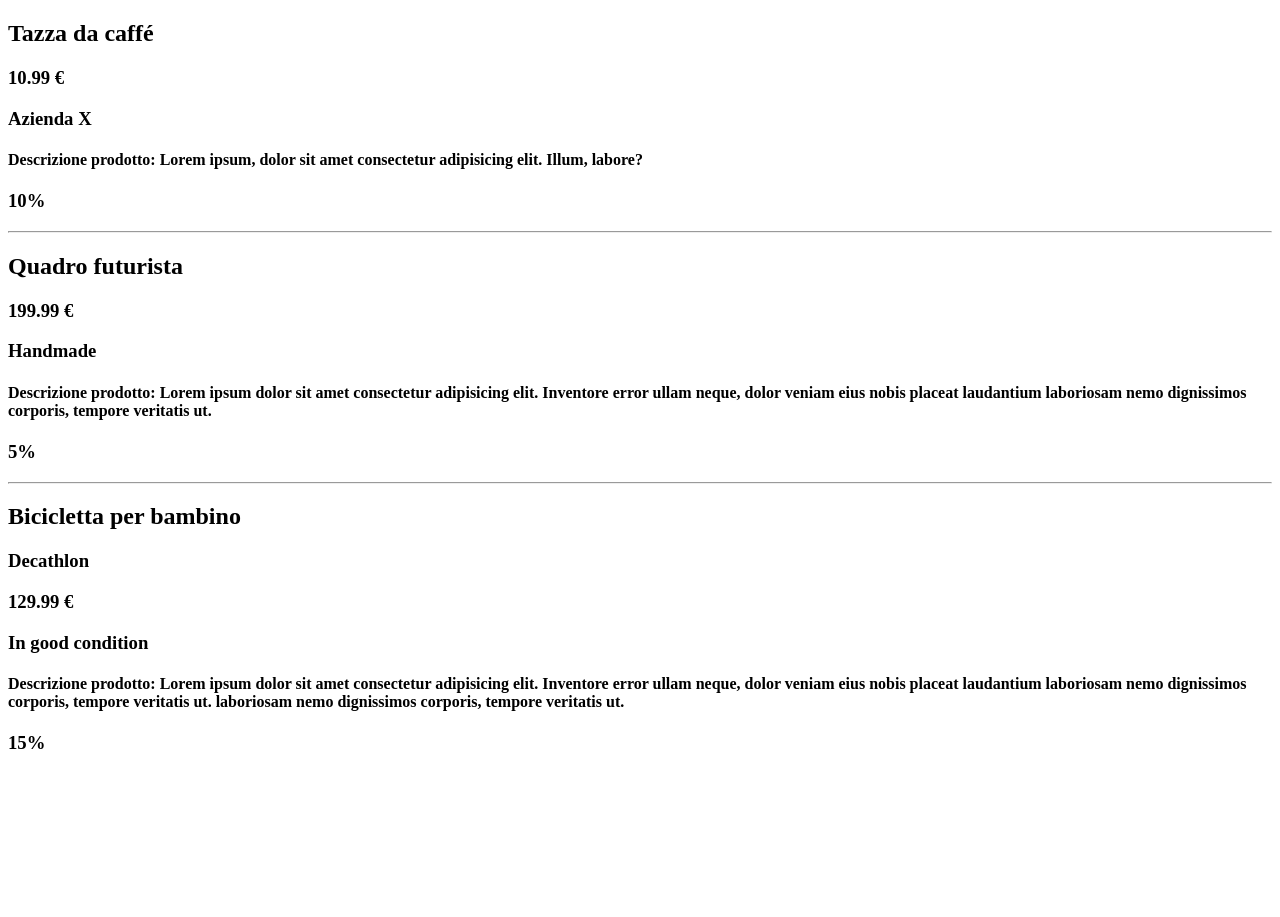
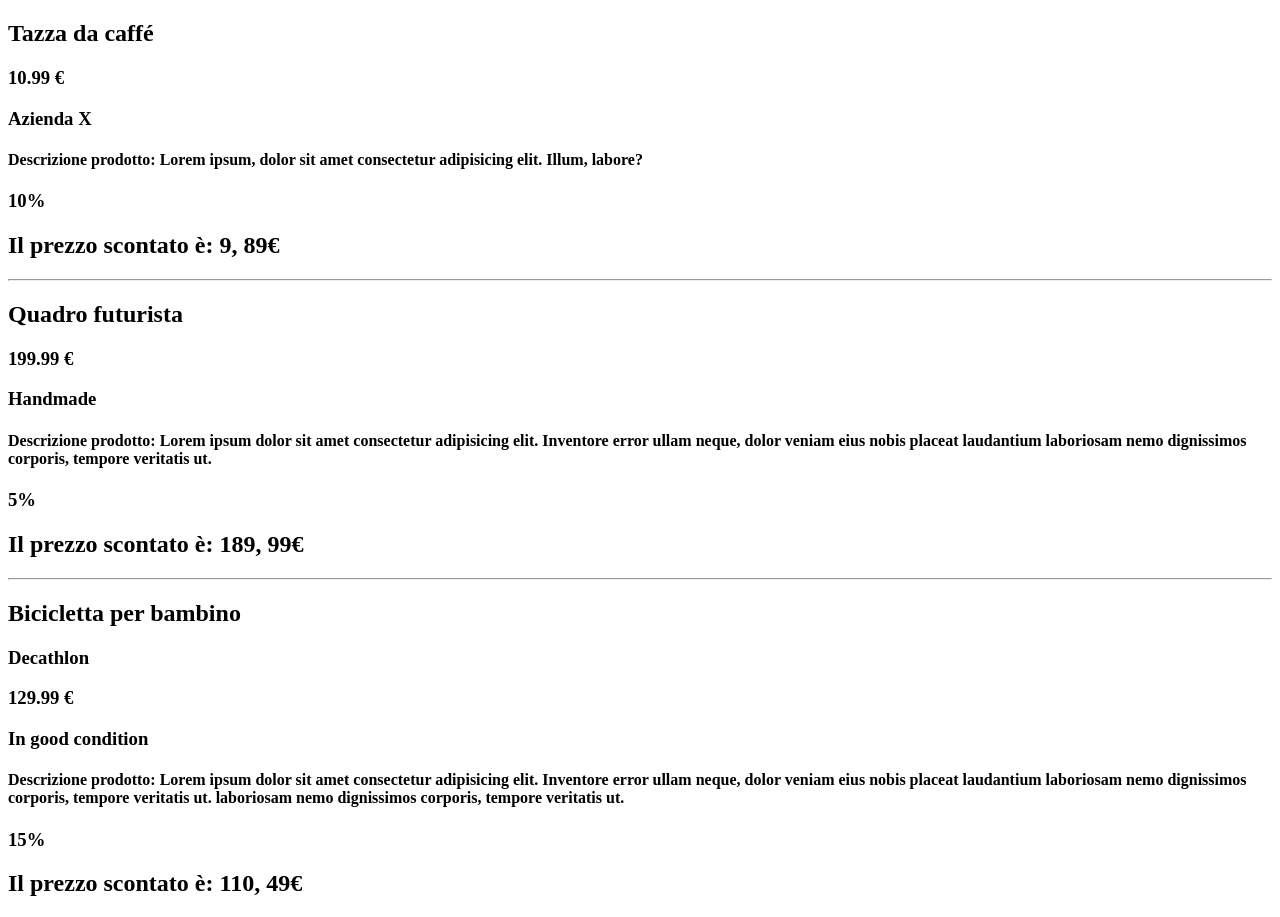
Before and after one commit to Tave23/php-oop-2, a PHP site: page / in a window 1280 px wide. Before the commit the page ends 749 px from the top, so only its background shows below. Run offline with PHP 8.4, Linux system fonts and the light colour scheme.

Commit message:
function discountedPrice

```diff
--- a/classes/Item.php
+++ b/classes/Item.php
@@ -51,6 +51,13 @@ class Item {
    public function getDiscount(){
       return $this->discount;
    }
+
+
+   // funzione per avere il prezzo finale
+   public function getDiscountedPrice(){
+      $discountedPrice = $this->price - (($this->price * $this->discount) / 100);
+      return number_format($discountedPrice, 2, ", ", "");
+   }
 }
 
 ?>
--- a/index.php
+++ b/index.php
@@ -75,6 +75,11 @@ $new_SecondHandItem->setDiscount(15);
       <!-- item's discount -->
       <?php echo $new_item->getDiscount() ?>%
    </h3>
+
+   <h2>
+      <!-- item's discountedPrice -->
+      Il prezzo scontato è: <?php echo $new_item->getDiscountedPrice() ?>€
+   </h2>
    <!-- **** /new item **** -->
 
    <hr>
@@ -104,6 +109,11 @@ $new_SecondHandItem->setDiscount(15);
       <!-- HandmadeItem's discount -->
       <?php echo $new_HandmadeItem->getDiscount() ?>%
    </h3>
+
+   <h2>
+      <!-- HandmadeItem's discountedPrice -->
+      Il prezzo scontato è: <?php echo $new_HandmadeItem->getDiscountedPrice() ?>€
+   </h2>
 
    <!-- **** /new HandmadeItem **** -->
 
@@ -140,6 +150,11 @@ $new_SecondHandItem->setDiscount(15);
       <?php echo $new_SecondHandItem->getDiscount() ?>%
    </h3>
 
+   <h2>
+      <!-- SecondHandItem's discountedPrice -->
+      Il prezzo scontato è: <?php echo $new_SecondHandItem->getDiscountedPrice() ?>€
+   </h2>
+
    <!-- **** /new SecondHandItem **** -->
 
 
```
